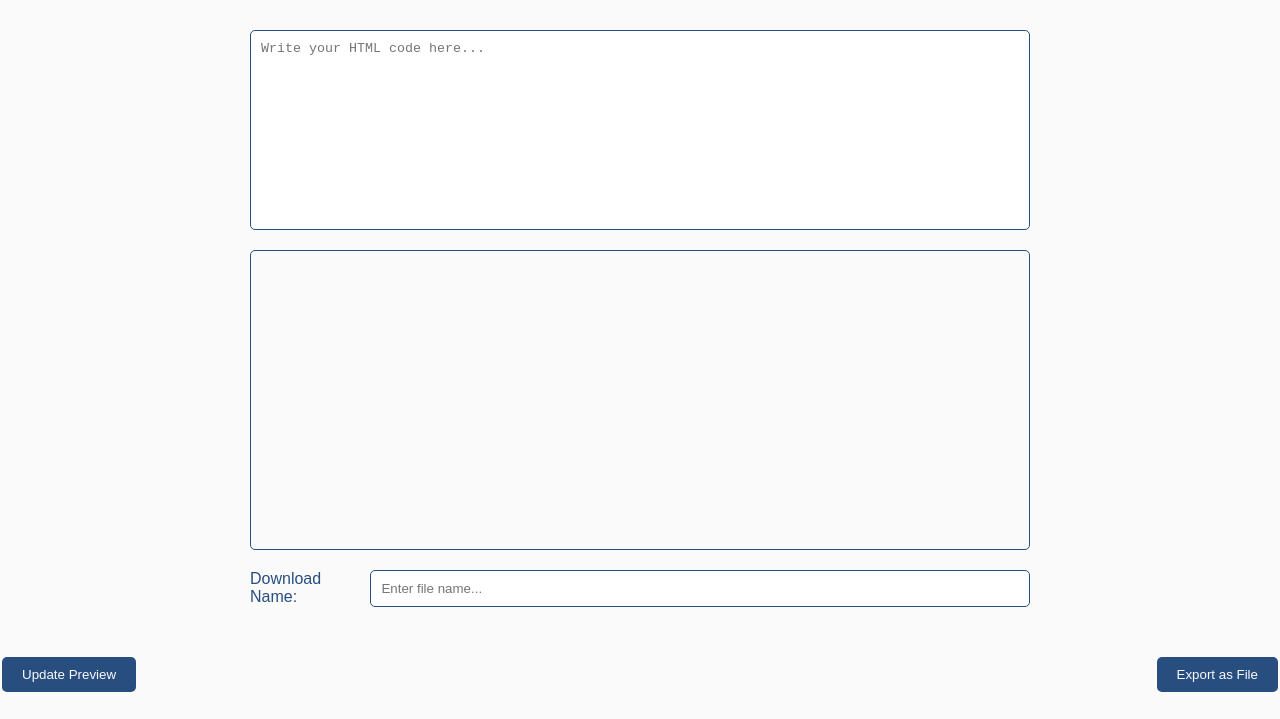
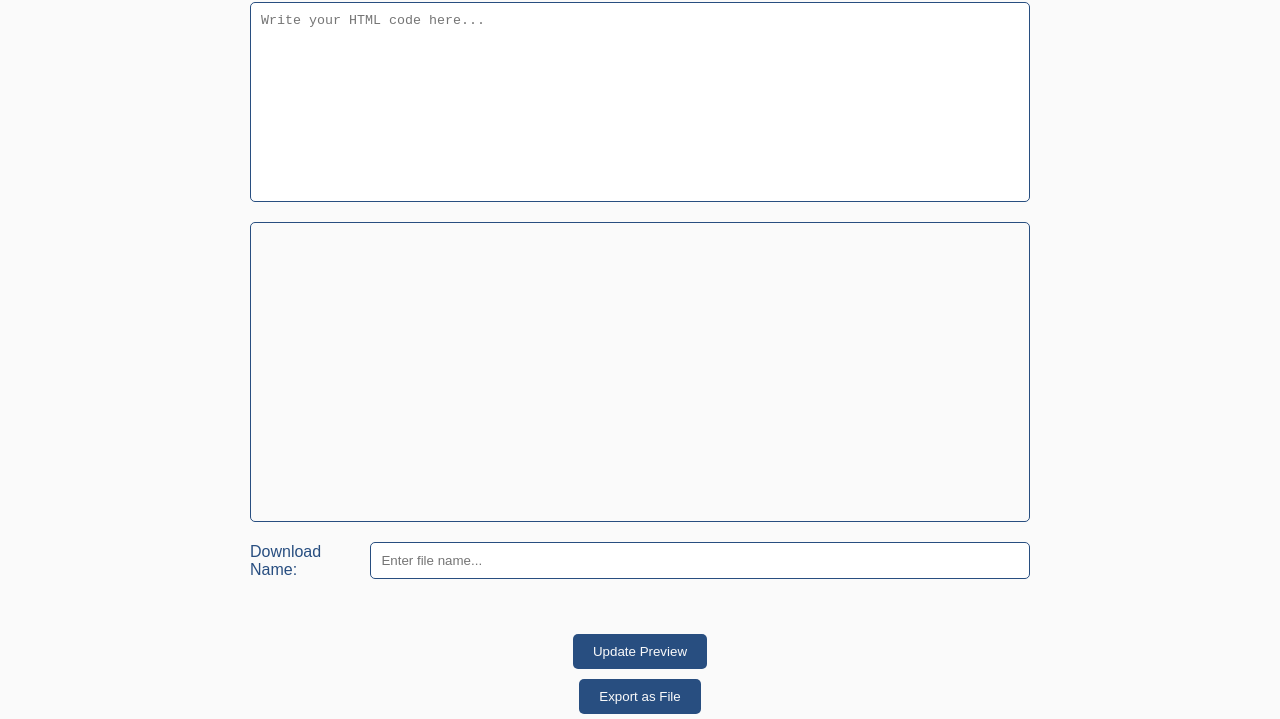
Before and after one commit to HTMLExtract/preview, a plain HTML site: page index.html in a window 1280 px wide. Shown: the part 94-813 px from the top of the page. Drawn offline with Linux system fonts and the light colour scheme.

Commit message:
Update index.html

```diff
--- a/index.html
+++ b/index.html
@@ -43,7 +43,8 @@
   }
   .buttons {
     display: flex;
-    justify-content: space-between; /* Change to space-between for closer buttons */
+    flex-direction: column;
+    align-items: center; /* Center the buttons */
     width: 100%;
   }
   .buttons button {
@@ -53,7 +54,7 @@
     padding: 10px 20px;
     border-radius: 5px;
     cursor: pointer;
-    margin: 0 2px; /* Adjust the margin to control spacing between buttons */
+    margin: 5px 0; /* Adjust the margin to control spacing between buttons */
   }
   .buttons button:hover {
     background-color: #1F3A60;
```
